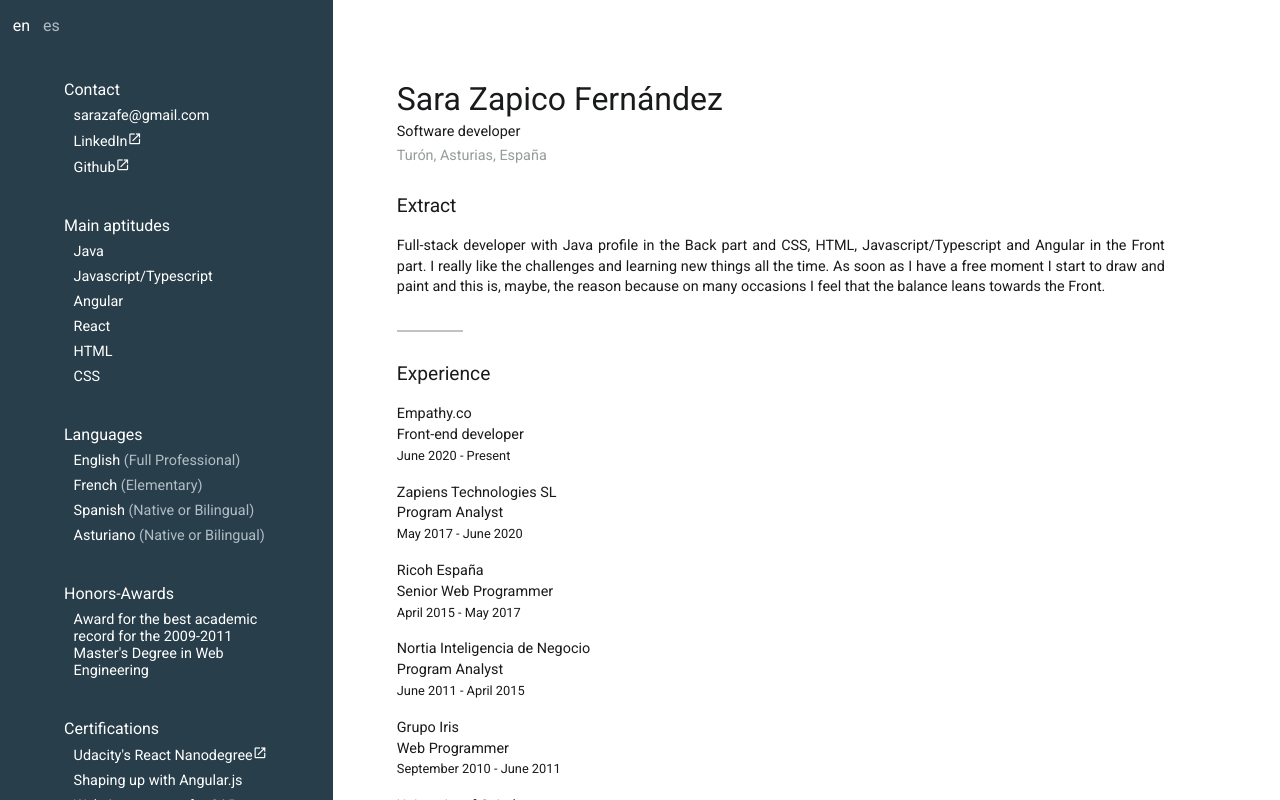
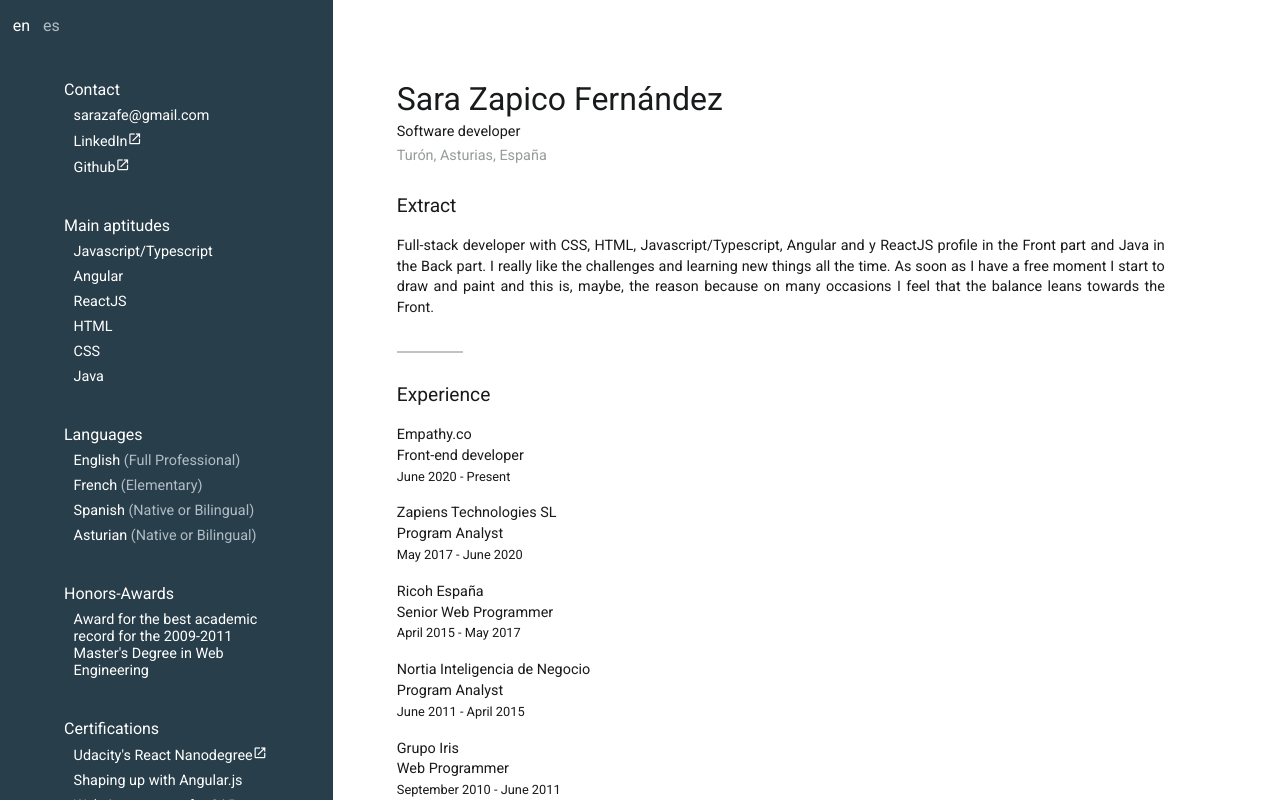
Before and after one commit to sarazafe/cv, an Angular app: page /#/en in a window 1280 px wide. Shown: the top 800 px of the page. Built offline with nearby package versions, Linux system fonts and the light colour scheme.

Commit message:
Minor fixes

```diff
--- a/src/profile/en.ts
+++ b/src/profile/en.ts
@@ -23,12 +23,12 @@ export const EnglishProfile = {
     aptitudes: {
         title: 'Main aptitudes',
         aptitudes: [
-            'Java',
             'Javascript/Typescript',
             'Angular',
-            'React',
+            'ReactJS',
             'HTML',
-            'CSS'
+            'CSS',
+            'Java',
         ],
     },
     languages: {
@@ -46,7 +46,7 @@ export const EnglishProfile = {
                 level: '(Native or Bilingual)'
             },
             {
-                language: 'Asturiano',
+                language: 'Asturian',
                 level: '(Native or Bilingual)'
             }],
     },
@@ -81,8 +81,8 @@ export const EnglishProfile = {
     job: 'Software developer',
     extract: {
         title: 'Extract',
-        extract: 'Full-stack developer with Java profile in the Back part and CSS, HTML, ' +
-                'Javascript/Typescript and Angular in the Front part. I really like the challenges and learning new ' +
+        extract: 'Full-stack developer with CSS, HTML, Javascript/Typescript, Angular and  y ReactJS profile in the Front part ' +
+                'and Java in the Back part. I really like the challenges and learning new ' +
                 'things all the time. As soon as I have a free moment I start to draw and paint and this is, maybe, the ' +
                 'reason because on many occasions I feel that the balance leans towards the Front.',
     },
--- a/src/profile/es.ts
+++ b/src/profile/es.ts
@@ -23,12 +23,12 @@ export const SpanishProfile = {
     aptitudes: {
         title: 'Principales aptitudes',
         aptitudes: [
-            'Java',
             'Javascript/Typescript',
             'Angular',
-            'React',
+            'ReactJS',
             'HTML',
-            'CSS'
+            'CSS',
+            'Java',
         ],
     },
     languages: {
@@ -81,8 +81,8 @@ export const SpanishProfile = {
     job: 'Desarrolladora de software',
     extract: {
         title: 'Extracto',
-        extract: 'Desarrolladora full stack con perfil Java en la parte Back y CSS, HTML, Javascript/Typescript y ' +
-                'Angular en la parte Front. ' +
+        extract: 'Desarrolladora full stack con perfil CSS, HTML, Javascript/Typescript, ' +
+                'Angular y ReactJS en la parte Front y Java en la parte Back. ' +
                 'Me gustan los retos y aprender cosas nuevas de continuo. En cuanto tengo un momento libre me pongo a dibujar y pintar, ' +
                 'puede ser por eso que muchas veces siento que la balanza se me inclina a la parte Front.',
     },
```
